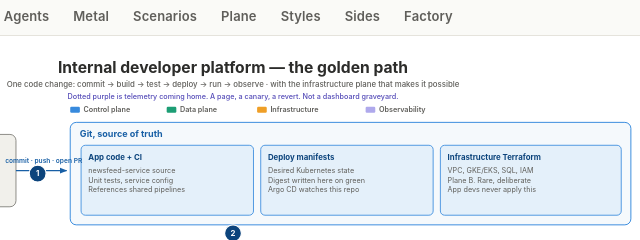
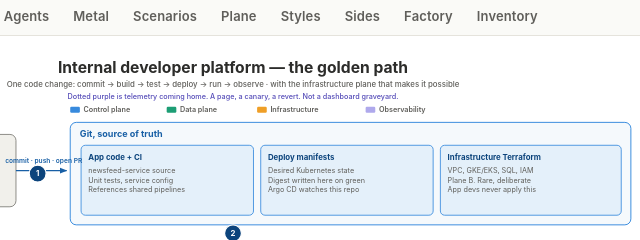
Before and after one commit to jacobdurrah/idp-architecture, a website: page golden.html in a window 1280 px wide. Shown: the top 240 px of the page, 207-847 px from the left. Drawn offline with Linux system fonts and the light colour scheme.

Commit message:
Add Inventory tab to Golden path nav

```diff
--- a/golden.html
+++ b/golden.html
@@ -101,6 +101,7 @@ html,body{margin:0;background:var(--bg);color:var(--ink);
     <a href="styles.html">Styles</a>
     <a href="sides.html">Sides</a>
     <a href="factory.html">Factory</a>
+    <a href="inventory.html">Inventory</a>
   </nav>
   <div class="wrap">
     <div class="stage" id="stage">
```
